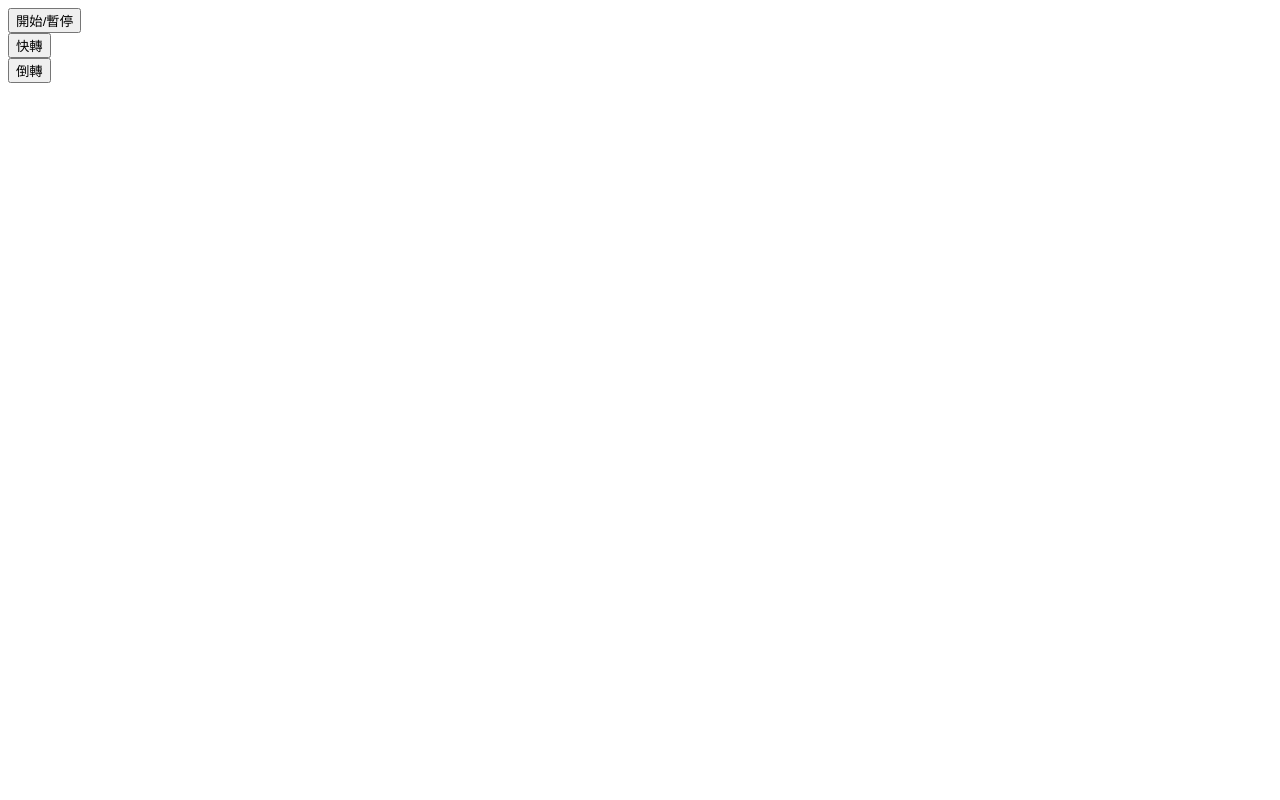
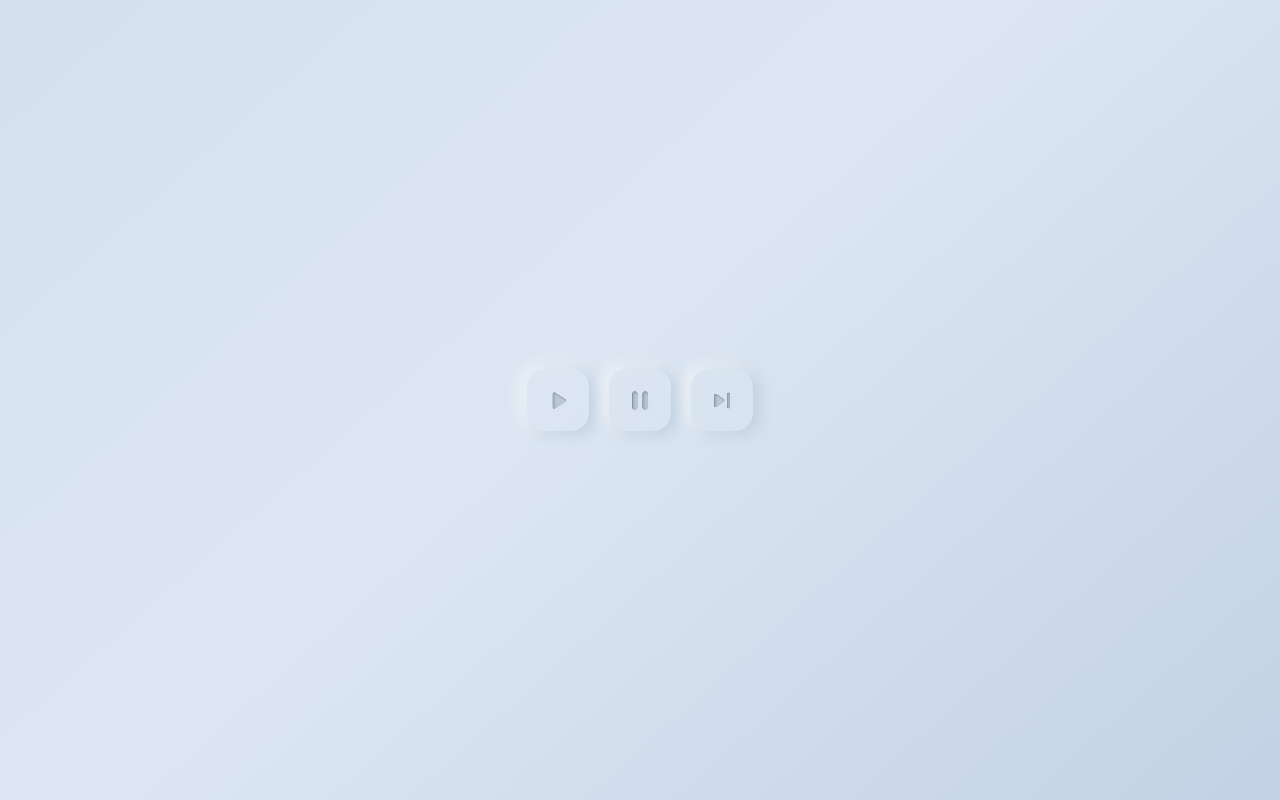
Before and after one commit to ruiyi721/TV-robot, a website: page public/index.html in a window 1280 px wide. Drawn offline with nearby package versions, Linux system fonts and the light colour scheme.

Commit message:
優化UI

```diff
--- a/public/index.html
+++ b/public/index.html
@@ -5,26 +5,32 @@
   <meta charset="UTF-8">
   <meta http-equiv="X-UA-Compatible" content="IE=edge">
   <meta name="viewport" content="width=device-width, initial-scale=1.0">
+  <link rel="stylesheet" type="text/css" href="index.css">
   <title>電腦遙控器</title>
 </head>
 
 <body>
-  <div>
-    <button onclick="space()">開始/暫停</button>
+  <div class="btns-wrapper">
+    <button class="btn" onclick="space()">
+      <span class="content-wrapper">
+        <i class="material-icons-round">play_arrow</i>
+      </span>
+    </button>
+    <button class="btn" onclick="space()">
+      <span class="content-wrapper">
+        <i class="material-icons-round">pause</i>
+      </span>
+    </button>
+    <button class="btn" onclick="right()">
+      <span class="content-wrapper">
+        <i class="material-icons-round">skip_next</i>
+      </span>
+    </button>
   </div>
-  <div>
-    <button onclick="right()">快轉</button>
-  </div>
-  <div>
-    <button onclick="left()">倒轉</button>
-  </div>
+
   <script src="https://code.jquery.com/jquery-3.3.1.min.js"></script>
   <script src="https://cdnjs.cloudflare.com/ajax/libs/axios/0.18.0/axios.min.js"></script>
   <script>
-    // $('#space').click(function() {
-    //   // console.log('123');
-    //   axios.post('/api/space').catch((err) => alert(err))
-    // })
     function space() {
       axios.post('/api/space').catch((err) => alert(err))
     }
--- /dev/null
+++ b/public/index.scss
@@ -0,0 +1,91 @@
+@import url("https://fonts.googleapis.com/css?family=Material+Icons+Round");
+
+* {
+  box-sizing: border-box;
+}
+
+:root {
+  --gap: 16px;
+  --transition: all 0.2s ease-in-out;
+  --bgGradient: linear-gradient(
+    318.32deg,
+    #c3d1e4 0%,
+    #dde7f3 55%,
+    #d4e0ed 100%
+  );
+
+  --btnSize: 62px;
+  --btnBorderRadius: 18px;
+  --borderGap: 2px;
+  --btnOuterShadow: 4px 2px 16px rgba(136, 165, 191, 0.48),
+    -4px -2px 16px #ffffff;
+  --btnCheckedInsetShadow: inset 3px 3px 7px rgba(136, 165, 191, 0.48),
+    inset -3px -3px 7px #ffffff;
+
+  --btnContentBorderRadius: calc(var(--btnBorderRadius) - var(--borderGap));
+  --iconColor: rgba(201, 215, 230, 0.8);
+  --iconSize: calc((var(--btnSize) / 2));
+  --iconShadow: 2px 2px 2px rgba(214, 225, 239, 0.6), 0 0 0 #000,
+    2px 2px 2px rgba(214, 225, 239, 0);
+  --btnCheckedIconShadow: 1px 1px 1px rgba(214, 225, 239, 0.6), 0 0 0 #000,
+    1px 1px 1px rgba(214, 225, 239, 0);
+}
+
+html,
+body {
+  width: 100%;
+  height: 100%;
+  margin: 0;
+}
+
+body {
+  background: var(--bgGradient);
+  display: grid;
+  place-items: center;
+}
+
+.btns-wrapper {
+  display: flex;
+}
+
+.btn {
+  outline: none;
+  border: none;
+  background: none;
+  width: var(--btnSize);
+  height: var(--btnSize);
+  position: relative;
+  border-radius: var(--btnBorderRadius);
+  padding: var(--borderGap);
+  box-shadow: var(--btnOuterShadow);
+  -webkit-tap-highlight-color: transparent;
+  display: block;
+  margin: 10px;
+}
+
+.content-wrapper {
+  cursor: pointer;
+  width: 100%;
+  height: 100%;
+  border-radius: var(--btnContentBorderRadius);
+  transition: var(--transition);
+  display: grid;
+  place-items: center;
+
+  i {
+    user-select: none;
+    transition: var(--transition);
+    font-size: var(--iconSize);
+    position: relative;
+    pointer-events: none;
+    color: var(--iconColor);
+    text-shadow: var(--iconShadow);
+  }
+}
+
+button:focus,button:active,button:hover {
+  box-shadow: var(--btnCheckedInsetShadow);
+  i {
+    text-shadow: var(--btnCheckedIconShadow);
+  }
+}
```
Also changed, not shown: public/index.css (added), 1 other file.
